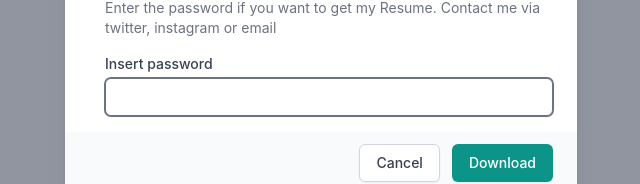
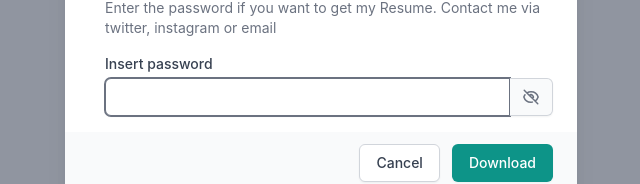
Before and after one commit to panjiggm/panjiggm, a React (Vite) app: page / in a window 1280 px wide. Both pictures are taken after a click on the item "Resume". Shown: the part 332-516 px from the top of the page, without its empty margins (319-959 px from the left). Built offline with nearby package versions, Linux system fonts and the light colour scheme.

Commit message:
visible/invisible password

```diff
--- a/src/components/DialogOpenResume.tsx
+++ b/src/components/DialogOpenResume.tsx
@@ -1,5 +1,7 @@
 import { useContext, Fragment, useState } from "react";
 import { Dialog, Transition } from "@headlessui/react";
+import { HiOutlineEye, HiOutlineEyeOff } from "react-icons/hi";
+
 import { GlobalContext } from "../context/GlobalContext";
 
 const PASSWORD: string = import.meta.env.VITE_RESUME_PASSWORD;
@@ -8,6 +10,7 @@ const DialogOpenResume = () => {
   const { openResume, setOpenResume } = useContext(GlobalContext);
   const [message, setMessage] = useState("");
   const [inputPassword, setInputPassword] = useState("");
+  const [visible, setVisible] = useState(false);
 
   const handleDownload = () => {
     if (inputPassword === PASSWORD) {
@@ -20,7 +23,7 @@ const DialogOpenResume = () => {
       setMessage("");
       setOpenResume(false);
     } else {
-      setMessage("Password is not Valid!");
+      setMessage("Password is Not Valid!");
     }
   };
 
@@ -79,14 +82,26 @@ const DialogOpenResume = () => {
                       >
                         Insert password
                       </label>
+                      <div className="mt-1 flex rounded-md shadow-sm">
                         <input
-                        type="password"
+                          type={visible ? "text" : "password"}
                           name="password"
                           value={inputPassword}
                           onChange={(e) => setInputPassword(e.target.value)}
                           autoComplete="given-name"
-                        className="mt-1 block w-full rounded-md border-gray-300 shadow-sm focus:border-gray-500 focus:ring-gray-500 sm:text-sm"
+                          className="block w-full flex-1 rounded-none rounded-l-md border-gray-300 focus:border-gray-500 focus:ring-gray-500 sm:text-sm"
                         />
+                        <button
+                          className="inline-flex items-center rounded-r-md border border-l-0 border-gray-300 bg-gray-50 px-3 text-sm text-gray-500"
+                          onClick={() => setVisible((prev) => !prev)}
+                        >
+                          {visible ? (
+                            <HiOutlineEye className="text-lg" />
+                          ) : (
+                            <HiOutlineEyeOff className="text-lg" />
+                          )}
+                        </button>
+                      </div>
                       {message !== "" && (
                         <span className="text-xs text-red-700">{message}</span>
                       )}
```
Lines whose indentation alone changed are shown as unchanged.
